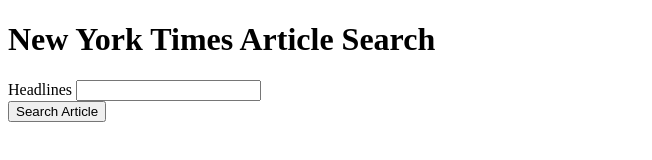
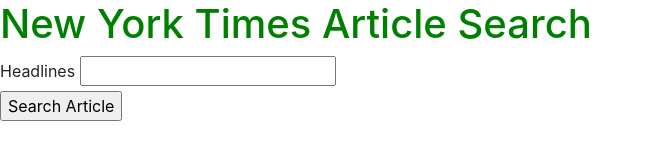
Before and after one commit to szewah/nyt_practice, a plain HTML site: page index.html in a window 1280 px wide. Shown: the whole page, without its empty margins (0-652 px from the left). Drawn offline with nearby package versions, Linux system fonts and the light colour scheme.

Commit message:
links js and css

```diff
--- a/index.html
+++ b/index.html
@@ -5,6 +5,8 @@
     <meta name="viewport" content="width=device-width, initial-scale=1.0">
     <meta http-equiv="X-UA-Compatible" content="ie=edge">
     <title>NYT Practice</title>
+    <link rel="stylesheet" href="https://stackpath.bootstrapcdn.com/bootstrap/4.3.1/css/bootstrap.min.css" integrity="sha384-ggOyR0iXCbMQv3Xipma34MD+dH/1fQ784/j6cY/iJTQUOhcWr7x9JvoRxT2MZw1T" crossorigin="anonymous">
+    <link rel="stylesheet" href="style.css">
 </head>
 <body>
     <h1>New York Times Article Search</h1>
@@ -24,6 +26,7 @@
     </form>
     <div id="search-results"></div>
 
-
+    <script src="app.js"></script>
+    <script src="https://code.jquery.com/jquery-3.3.1.min.js"></script>
 </body>
 </html>
--- a/style.css
+++ b/style.css
@@ -0,0 +1,3 @@
+h1 {
+    color: green;
+}
```
